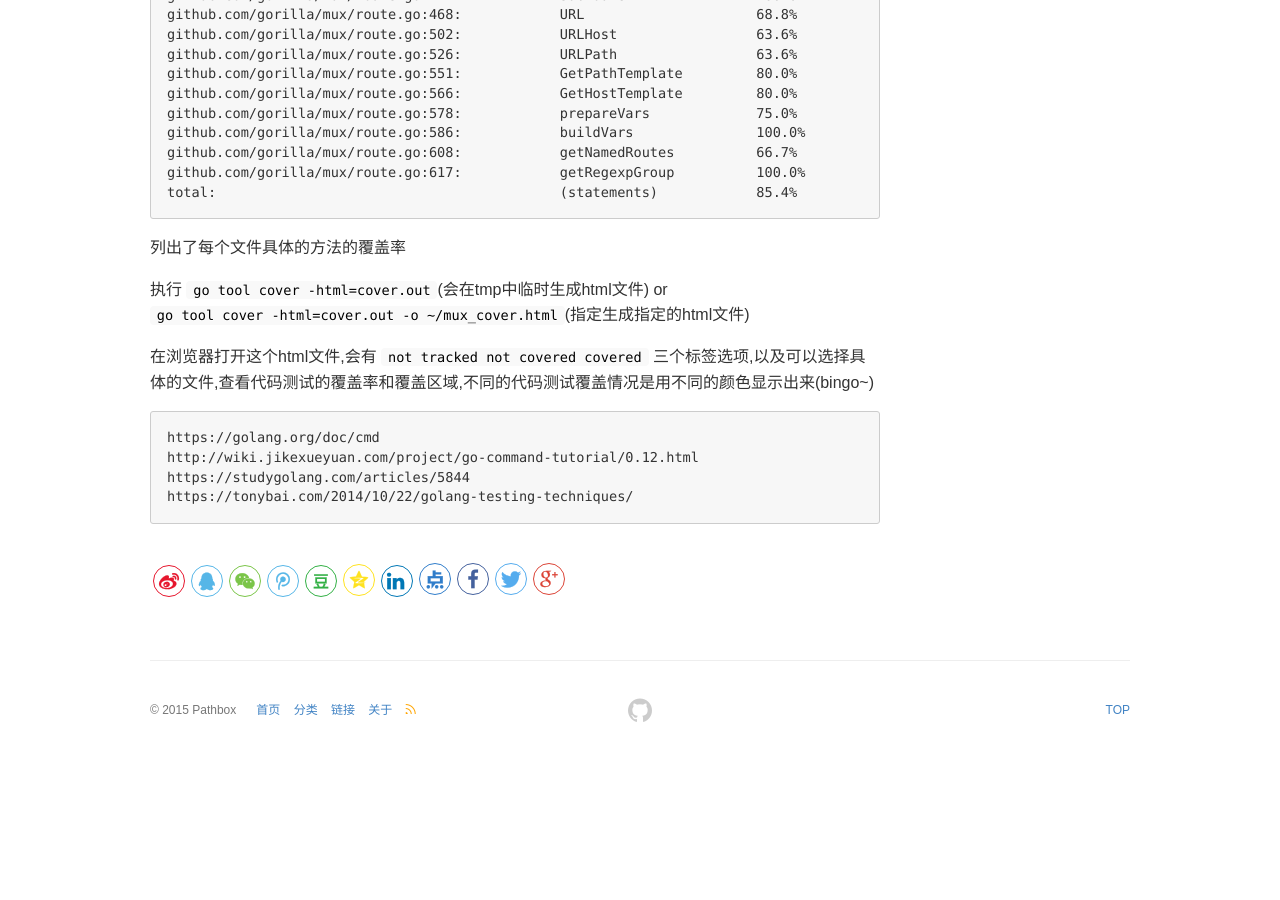
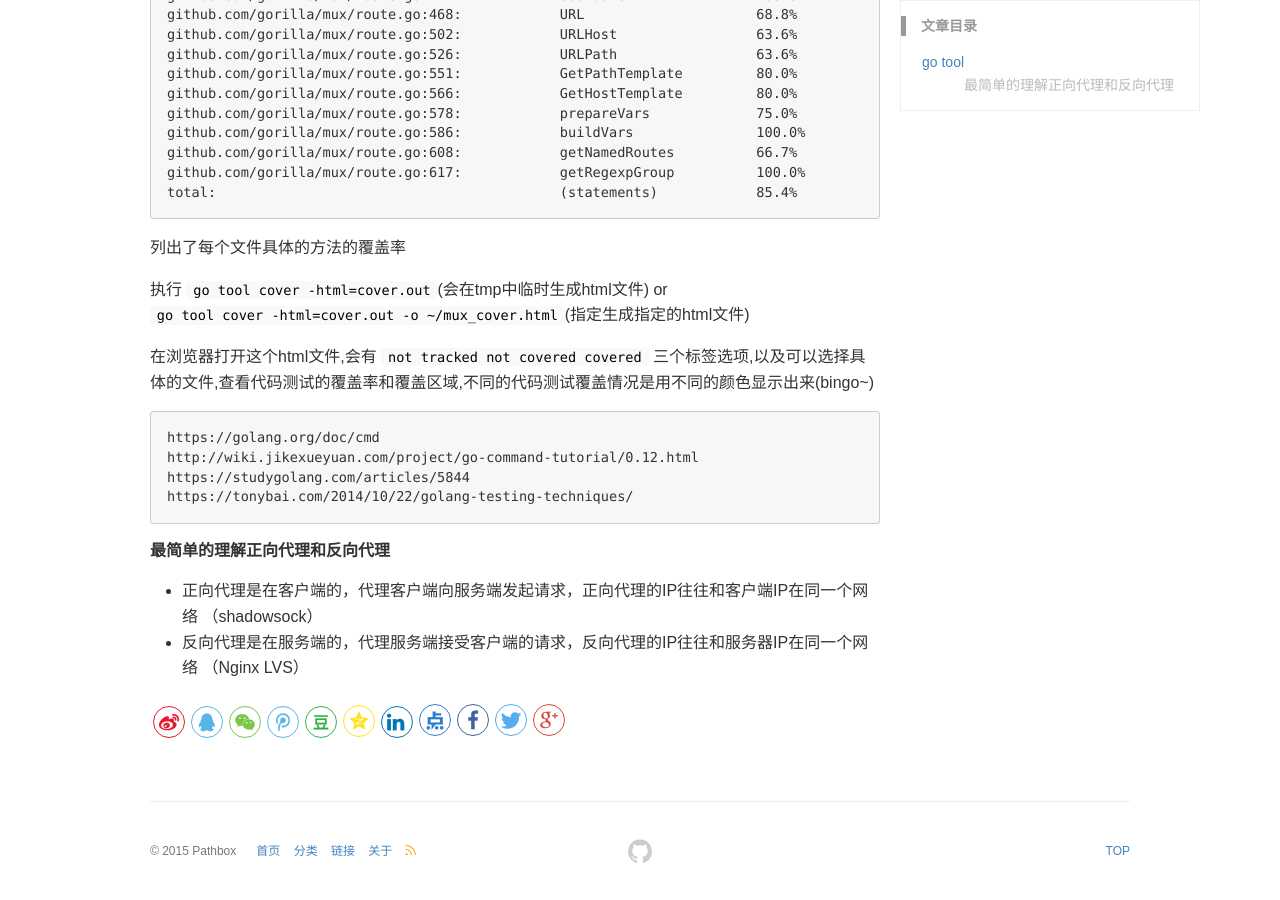
Before and after one commit to pathbox/pathbox.github.io, a Jekyll site: the page built from _posts/2018-04-03-work-summary-in-Udesk-fourteen.md, in a window 1280 px wide and 900 px high, scrolled down 3228 px. Built offline with Jekyll 4.4.1, drawn with Linux system fonts in a browser that asks for light colours; before the commit the page ends 3987 px from its top, so only the background shows below that.

Commit message:
最简单的理解正向代理和反向代理

````diff
--- a/_posts/2018-04-03-work-summary-in-Udesk-fourteen.md
+++ b/_posts/2018-04-03-work-summary-in-Udesk-fourteen.md
@@ -174,3 +174,7 @@
 https://studygolang.com/articles/5844
 https://tonybai.com/2014/10/22/golang-testing-techniques/
 ```
+
+##### 最简单的理解正向代理和反向代理
++ 正向代理是在客户端的，代理客户端向服务端发起请求，正向代理的IP往往和客户端IP在同一个网络 （shadowsock）
++ 反向代理是在服务端的，代理服务端接受客户端的请求，反向代理的IP往往和服务器IP在同一个网络 （Nginx LVS）
````
